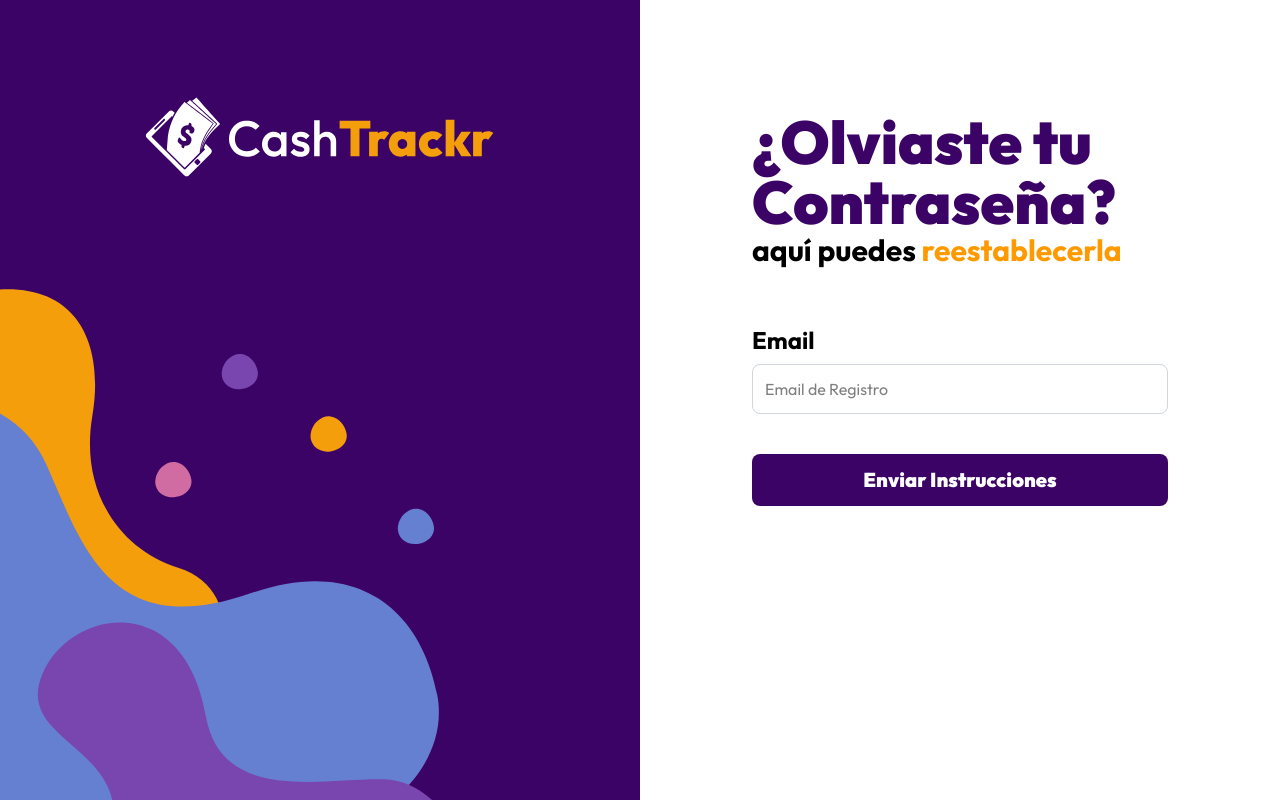
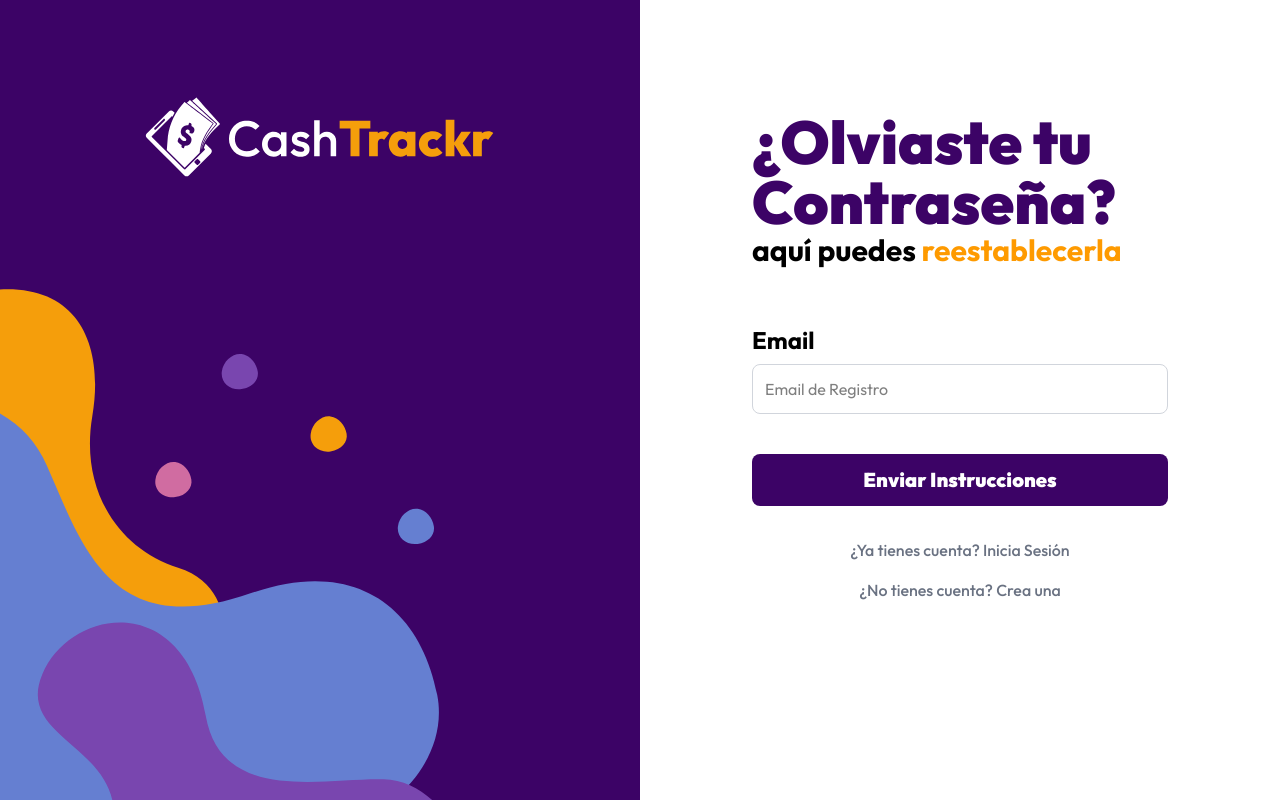
Before and after one commit to DanielMR-dev/CASHTRACKR, a Next.js app in the folder frontend/: page /auth/forgot-password in a window 1280 px wide. Built offline with nearby package versions, Linux system fonts and the light colour scheme.

Commit message:
302. Añadiendo routing hacia olvide mi contraseña y finalizando rutas

```diff
--- a/frontend/app/auth/forgot-password/page.tsx
+++ b/frontend/app/auth/forgot-password/page.tsx
@@ -1,5 +1,6 @@
 import type { Metadata } from "next";
 import ForgotPasswordForm from "@/components/auth/ForgotPasswordForm";
+import Link from "next/link";
 
 
 export const metadata: Metadata = {
@@ -13,6 +14,20 @@ export default function ForgotPasswordPage() {
             <h1 className="font-black text-6xl text-purple-950">¿Olviaste tu Contraseña?</h1>
             <p className="text-3xl font-bold">aquí puedes <span className="text-amber-500">reestablecerla</span></p>
             <ForgotPasswordForm />
+            <nav className="mt-8 flex flex-col space-y-4">
+                <Link
+                    href="/auth/login"
+                    className="text-center text-gray-500 font-medium hover:text-purple-600"
+                >
+                    ¿Ya tienes cuenta? Inicia Sesión
+                </Link>
+                <Link
+                    href="/auth/register"
+                    className="text-center text-gray-500 font-medium hover:text-purple-600"
+                >
+                    ¿No tienes cuenta? Crea una
+                </Link>
+            </nav>
         </>
     );
 }
--- a/frontend/app/auth/login/page.tsx
+++ b/frontend/app/auth/login/page.tsx
@@ -21,6 +21,12 @@ export default function LoginPage() {
                 >
                     ¿No tienes cuenta? Crea una
                 </Link>
+                <Link
+                    href="/auth/forgot-password"
+                    className="text-center text-gray-500 font-medium hover:text-purple-600"
+                >
+                    ¿Olvidaste tu contraseña?
+                </Link>
             </nav>
         </>
     );
--- a/frontend/app/auth/register/page.tsx
+++ b/frontend/app/auth/register/page.tsx
@@ -9,7 +9,6 @@ export const metadata: Metadata = {
 };
 
 export default function RegisterPage() {
-
     return (
         <>
             <h1 className="font-black text-6xl text-purple-950">Crea una Cuenta</h1>
@@ -22,6 +21,12 @@ export default function RegisterPage() {
                 >
                     ¿Ya tienes cuenta? Inicia Sesión
                 </Link>
+                <Link
+                    href="/auth/forgot-password"
+                    className="text-center text-gray-500 font-medium hover:text-purple-600"
+                >
+                    ¿Olvidaste tu contraseña?
+                </Link>
             </nav>
         </>
     );
```
